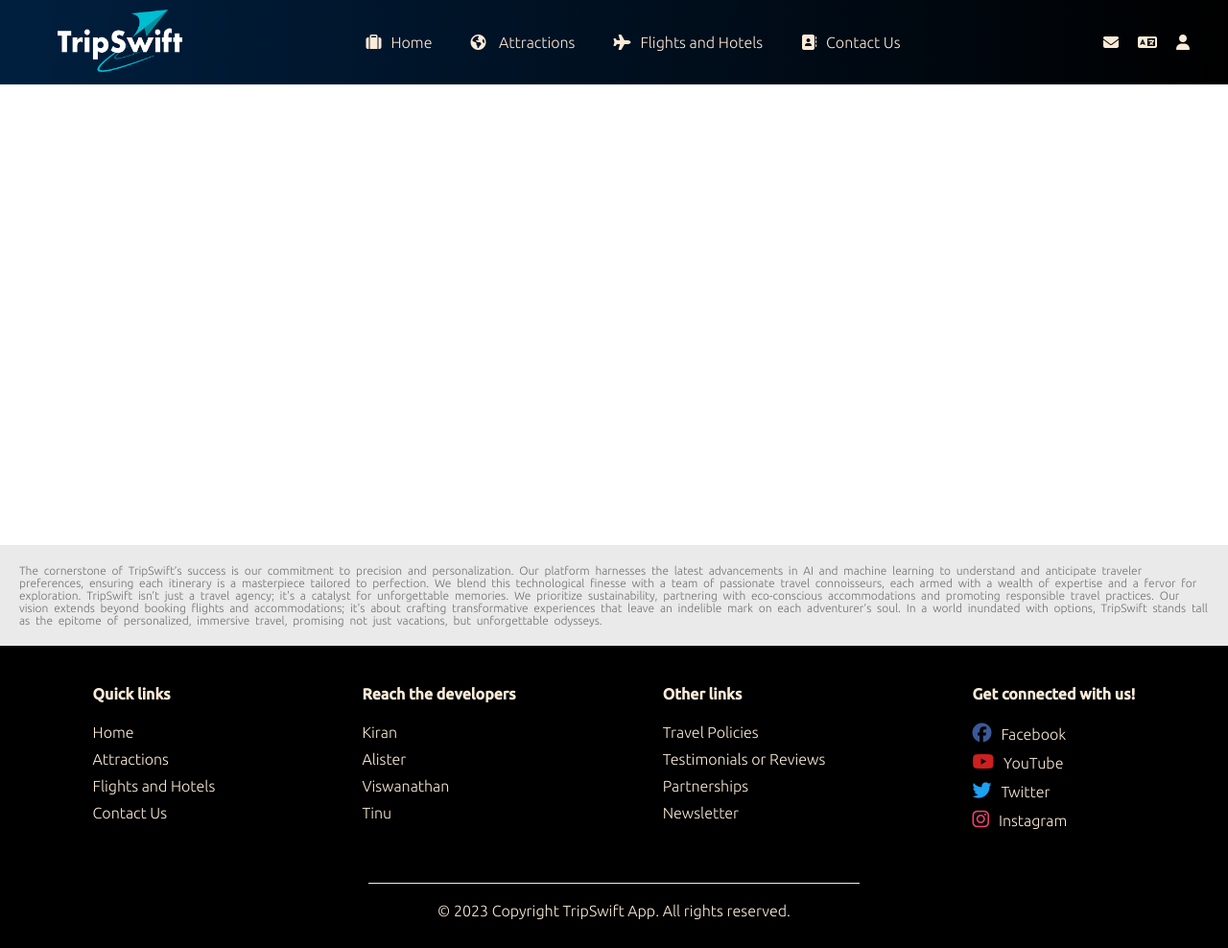
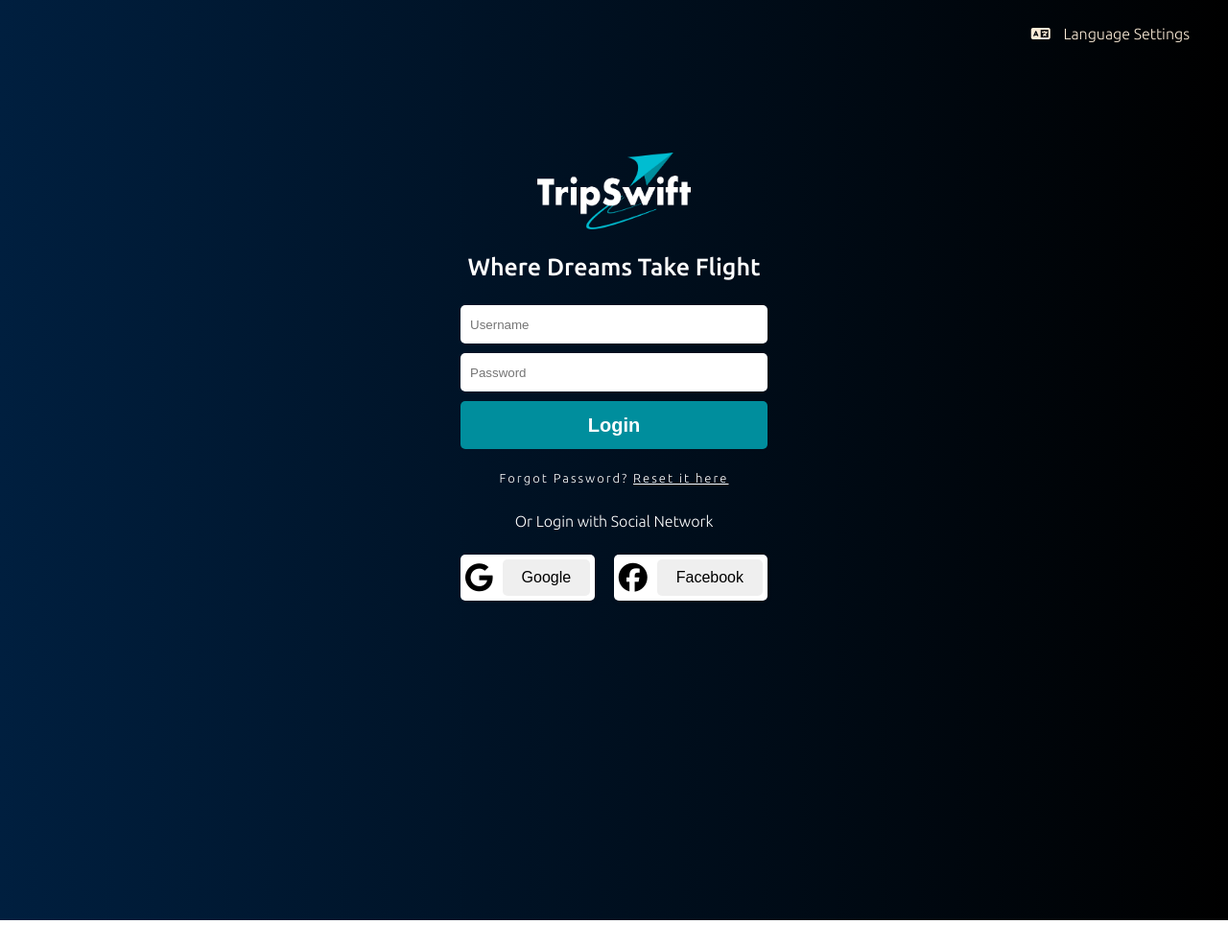
Before and after one commit to tinujosk/tripswiftapp, a plain HTML site: page index.html in a window 1280 px wide. Shown: the whole page at 96% size. After the commit the page ends 959 px from the top, so only its background shows below. Drawn offline with Linux system fonts and the light colour scheme.

Commit message:
Login page completion

```diff
--- a/index.html
+++ b/index.html
@@ -6,6 +6,7 @@
     <meta name="viewport" content="width=device-width, initial-scale=1.0" />
     <title>TripSwift - Your Tour Partner</title>
     <link rel="stylesheet" href="./styles/common.css" />
+    <link rel="stylesheet" href="./styles/login.css" />
     <link rel="preconnect" href="https://fonts.googleapis.com" />
     <link rel="preconnect" href="https://fonts.gstatic.com" crossorigin />
     <link
@@ -20,122 +21,38 @@
       referrerpolicy="no-referrer"
     />
   </head>
-
   <body>
     <header>
-      <a href="./home.html"
-        ><img src="./images/logo.png" alt="The company logo"
-      /></a>
-      <nav>
-        <ul>
-          <li>
-            <i class="fa-solid fa-suitcase"></i><a href="./home.html">Home</a>
-          </li>
-          <li>
-            <i class="fa-solid fa-earth-americas"></i>
-            <a href="./attractions.html">Attractions</a>
-          </li>
-          <li>
-            <i class="fa-solid fa-plane"></i
-            ><a href="./bookings.html">Flights and Hotels</a>
-          </li>
-          <li>
-            <i class="fa-solid fa-address-book"></i
-            ><a href="./contact.html">Contact Us</a>
-          </li>
-        </ul>
-      </nav>
       <div id="user-profile">
         <ul>
-          <li><i class="fa-solid fa-envelope"></i></li>
-          <li><i class="fa-solid fa-language"></i></li>
-          <li><i class="fa-solid fa-user"></i></li>
+          <li><i class="fa-solid fa-language"></i> Language Settings</li>
         </ul>
       </div>
-      <div id="mobile-menu">
-        <i class="fa-solid fa-bars"></i>
-      </div>
     </header>
-
-    <main></main>
-    <footer>
-      <div id="footer-text">
-        The cornerstone of TripSwift’s success is our commitment to precision
-        and personalization. Our platform harnesses the latest advancements in
-        AI and machine learning to understand and anticipate traveler
-        preferences, ensuring each itinerary is a masterpiece tailored to
-        perfection. We blend this technological finesse with a team of
-        passionate travel connoisseurs, each armed with a wealth of expertise
-        and a fervor for exploration. TripSwift isn’t just a travel agency; it's
-        a catalyst for unforgettable memories. We prioritize sustainability,
-        partnering with eco-conscious accommodations and promoting responsible
-        travel practices. Our vision extends beyond booking flights and
-        accommodations; it's about crafting transformative experiences that
-        leave an indelible mark on each adventurer’s soul. In a world inundated
-        with options, TripSwift stands tall as the epitome of personalized,
-        immersive travel, promising not just vacations, but unforgettable
-        odysseys.
-      </div>
-      <div id="footer-content">
-        <div>
-          <h4>Quick links</h4>
-
-          <ul>
-            <li><a href="./home.html">Home</a></li>
-            <li><a href="./attractions.html">Attractions</a></li>
-            <li><a href="./bookings.html">Flights and Hotels</a></li>
-            <li><a href="./contact.html">Contact Us</a></li>
-          </ul>
+    <main>
+      <div id="login-container">
+        <div id="logo">
+          <img src="./images/logo.png" alt="The company logo" />
+          <p id="logo-caption">Where Dreams Take Flight</p>
         </div>
-        <div>
-          <h4>Reach the developers</h4>
-
-          <ul>
-            <li><a href="">Kiran</a></li>
-            <li><a href="">Alister</a></li>
-            <li><a href="">Viswanathan</a></li>
-            <li><a href="">Tinu</a></li>
-          </ul>
-        </div>
-        <div>
-          <h4>Other links</h4>
-
-          <ul>
-            <li><a href="">Travel Policies</a></li>
-            <li><a href="">Testimonials or Reviews</a></li>
-            <li><a href="">Partnerships</a></li>
-            <li><a href="">Newsletter</a></li>
-          </ul>
-        </div>
-        <div>
-          <h4>Get connected with us!</h4>
-
-          <ul>
-            <li>
-              <i class="fa-brands fa-facebook"></i
-              ><a href="https://www.facebook.com/" target="_blank">Facebook</a>
-            </li>
-            <li>
-              <i class="fa-brands fa-youtube"></i
-              ><a href="https://www.youtube.com/" target="_blank">YouTube</a>
-            </li>
-            <li>
-              <i class="fa-brands fa-twitter"></i
-              ><a href="https://www.twitter.com/" target="_blank">Twitter</a>
-            </li>
-            <li>
-              <i class="fa-brands fa-instagram"></i
-              ><a href="https://www.instagram.com/" target="_blank"
-                >Instagram</a
-              >
-            </li>
-          </ul>
+        <form action="">
+          <input type="text" placeholder="Username" required />
+          <input type="password" placeholder="Password" required />
+          <a href="./home.html"> <input type="button" value="Login" /></a>
+        </form>
+        <p id="forgot-password">Forgot Password? <u>Reset it here</u></p>
+        <p>Or Login with Social Network</p>
+        <div class="social-login-card">
+          <div class="google">
+            <i class="fa-brands fa-google"></i>
+            <button>Google</button>
+          </div>
+          <div class="facebook">
+            <i class="fa-brands fa-facebook"></i>
+            <button>Facebook</button>
+          </div>
         </div>
       </div>
-      <div class="line"></div>
-      <div id="footer-copyright">
-        &copy; 2023 Copyright TripSwift App. All rights reserved.
-      </div>
-    </footer>
+    </main>
   </body>
 </html>
--- /dev/null
+++ b/styles/login.css
@@ -0,0 +1,124 @@
+#login-container {
+  height: 100vh;
+  background: linear-gradient(to right, #001f3f, #000000);
+  display: flex;
+  flex-direction: column;
+  align-items: center;
+  color: #fff;
+}
+
+#login-container #logo {
+  display: flex;
+  flex-direction: column;
+  align-items: center;
+  font-size: 25px;
+  font-weight: 500;
+}
+
+#logo-caption {
+  font-size: 25px;
+  font-weight: 500;
+}
+
+#login-container #logo img {
+  width: 160px;
+  height: 80px;
+}
+
+#login-container form {
+  display: flex;
+  flex-direction: column;
+  align-items: center;
+}
+
+#login-container form input {
+  width: 300px;
+  height: 20px;
+  padding: 10px;
+  border-radius: 5px;
+  border: none;
+  margin-bottom: 10px;
+  transition: width 0.3s ease-in-out;
+  outline: none;
+}
+
+#login-container form input:focus {
+  border: navajowhite;
+  width: 330px;
+}
+
+#login-container form input[type="button"] {
+  width: 320px;
+  height: 50px;
+  padding: 10px;
+  border: none;
+  border-radius: 5px;
+  cursor: pointer;
+  font-size: 20px;
+  font-weight: 700;
+  background-color: #008e9d;
+  color: #fff;
+}
+
+#forgot-password {
+  font-size: 13px;
+  letter-spacing: 2px;
+}
+
+#forgot-password u {
+  cursor: pointer;
+}
+
+.social-login-card {
+  display: flex;
+  justify-content: space-between;
+  width: 320px;
+}
+
+.google,
+.facebook {
+  display: flex;
+  align-items: center;
+  padding: 5px;
+  border-radius: 5px;
+  background-color: #fff;
+  box-shadow: 0 2px 4px rgba(0, 0, 0, 0.1);
+  margin-top: 10px;
+}
+
+.google button,
+.facebook button {
+  padding: 10px 20px;
+  font-size: 16px;
+  border: none;
+  border-radius: 5px;
+  cursor: pointer;
+}
+
+.facebook button:hover {
+  background-color: #3b5998;
+  color: #fff;
+}
+
+.google button:hover {
+  background-color: #cd201f;
+  color: #fff;
+}
+
+.social-login-card .fa-google,
+.social-login-card .fa-facebook {
+  font-size: 30px;
+  color: black;
+}
+
+header {
+  display: flex;
+  justify-content: end;
+  height: 20vh;
+  align-items: flex-start;
+  margin-bottom: -1px;
+}
+
+#user-profile ul li i {
+  margin-right: 10px;
+}
```
Also changed, not shown: attractions.html (+5 -1 lines), bookings.html (+5 -1 lines), contact.html (+5 -1 lines), home.html (+5 -1 lines).
